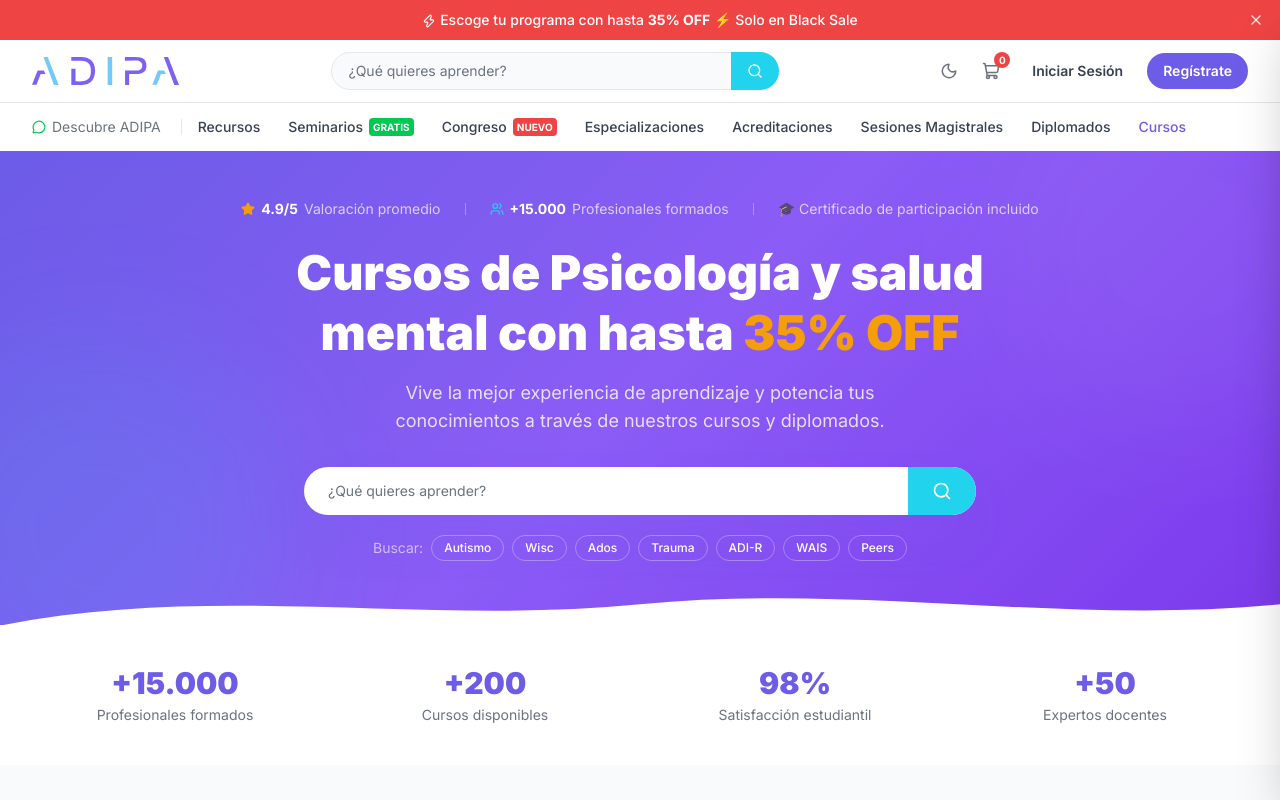
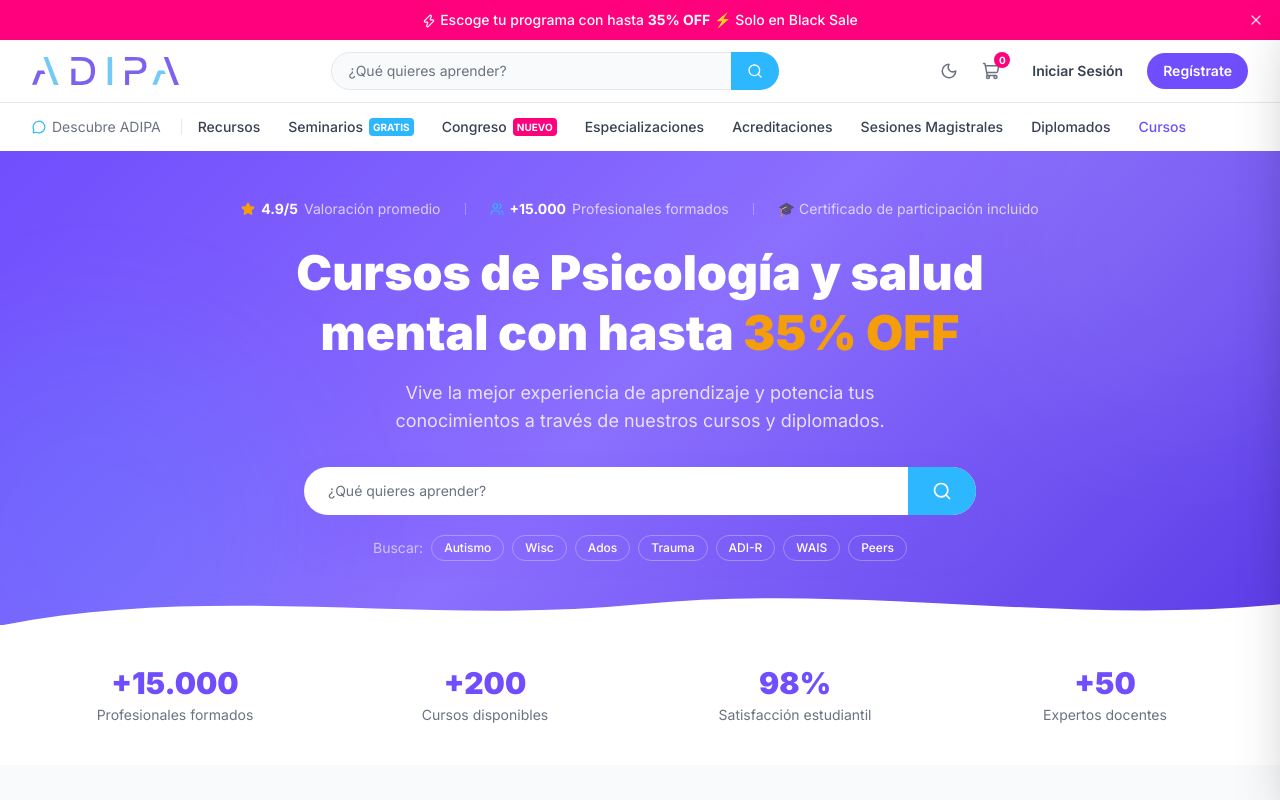
Before and after one commit to facundoluna76/version-a-adipa, a Next.js app: page / in a window 1280 px wide. Shown: the top 800 px of the page. Built offline with nearby package versions, Linux system fonts and the light colour scheme.

Commit message:
fix: change colors

```diff
--- a/app/globals.css
+++ b/app/globals.css
@@ -6,22 +6,22 @@
 /* ─── ADIPA Brand Design Tokens ─── */
 @theme {
   /* Primary */
-  --color-adipa-purple:      #6C5CE7;
-  --color-adipa-purple-600:  #5B4DD6;
-  --color-adipa-purple-700:  #4B3FBF;
-  --color-adipa-purple-800:  #3A30A8;
-  --color-adipa-purple-light: #8B7FEF;
+  --color-adipa-purple:      #704efd;
+  --color-adipa-purple-600:  #5C3DE8;
+  --color-adipa-purple-700:  #4B2CD3;
+  --color-adipa-purple-800:  #3A1CBE;
+  --color-adipa-purple-light: #9074FE;
   --color-adipa-purple-50:   #F0EEFF;
   --color-adipa-purple-100:  #E0DCFF;
 
   /* Accent Cyan */
-  --color-adipa-cyan:        #22D3EE;
-  --color-adipa-cyan-600:    #0EA5C9;
+  --color-adipa-cyan:        #2cb7ff;
+  --color-adipa-cyan-600:    #0095E6;
 
   /* Alert / Promo */
   --color-adipa-orange:      #F59E0B;
   --color-adipa-orange-600:  #D97706;
-  --color-adipa-red:         #EF4444;
+  --color-adipa-red:         #FF017C;
 
   /* Neutrals */
   --color-adipa-dark:        #0F0F1A;
@@ -84,13 +84,13 @@ body {
   background: var(--bg-secondary);
 }
 ::-webkit-scrollbar-thumb {
-  background: #6C5CE7;
+  background: #704efd;
   border-radius: 3px;
 }
 
 /* ─── ADIPA Logo gradient ─── */
 .logo-gradient {
-  background: linear-gradient(135deg, #22D3EE 0%, #6C5CE7 100%);
+  background: linear-gradient(135deg, #2cb7ff 0%, #704efd 100%);
   -webkit-background-clip: text;
   -webkit-text-fill-color: transparent;
   background-clip: text;
@@ -98,7 +98,7 @@ body {
 
 /* ─── Hero gradient background ─── */
 .hero-gradient {
-  background: linear-gradient(135deg, #6C5CE7 0%, #8B5CF6 50%, #7C3AED 100%);
+  background: linear-gradient(135deg, #704efd 0%, #8B6FFE 50%, #5C3DE8 100%);
 }
 
 /* ─── Card hover lift ─── */
@@ -107,12 +107,12 @@ body {
 }
 .card-hover:hover {
   transform: translateY(-4px);
-  box-shadow: 0 20px 40px rgba(108, 92, 231, 0.15);
+  box-shadow: 0 20px 40px rgba(112, 78, 253, 0.15);
 }
 
 /* ─── Gradient text utility ─── */
 .gradient-text {
-  background: linear-gradient(135deg, #6C5CE7 0%, #22D3EE 100%);
+  background: linear-gradient(135deg, #704efd 0%, #2cb7ff 100%);
   -webkit-background-clip: text;
   -webkit-text-fill-color: transparent;
   background-clip: text;
@@ -120,9 +120,9 @@ body {
 
 /* ─── Pill filter active state ─── */
 .filter-pill-active {
-  background-color: #6C5CE7;
+  background-color: #704efd;
   color: white;
-  box-shadow: 0 4px 12px rgba(108, 92, 231, 0.35);
+  box-shadow: 0 4px 12px rgba(112, 78, 253, 0.35);
 }
 
 /* ─── Number animation ─── */
@@ -139,7 +139,7 @@ body {
 
 /* ─── Focus ring ─── */
 :focus-visible {
-  outline: 2px solid #6C5CE7;
+  outline: 2px solid #704efd;
   outline-offset: 2px;
   border-radius: 4px;
 }
--- a/app/layout.tsx
+++ b/app/layout.tsx
@@ -75,7 +75,7 @@ export const viewport: Viewport = {
   width: 'device-width',
   initialScale: 1,
   themeColor: [
-    { media: '(prefers-color-scheme: light)', color: '#6C5CE7' },
+    { media: '(prefers-color-scheme: light)', color: '#704efd' },
     { media: '(prefers-color-scheme: dark)', color: '#0F0F1A' },
   ],
 };
--- a/app/page.tsx
+++ b/app/page.tsx
@@ -235,7 +235,7 @@ export default function Home() {
                       title: 'WhatsApp',
                       detail: '+56 9 1234 5678',
                       sub: 'Respuesta inmediata en horario laboral',
-                      color: 'text-green-500',
+                      color: 'text-adipa-cyan',
                     },
                     {
                       Icon: Mail,
@@ -277,7 +277,7 @@ export default function Home() {
                     'Información detallada de cada programa',
                   ].map((item) => (
                     <p key={item} className="flex items-center gap-2 text-sm text-adipa-gray-600 dark:text-white">
-                      <CheckCircle size={16} className="flex-shrink-0 text-green-500" aria-hidden="true" />
+                      <CheckCircle size={16} className="flex-shrink-0 text-adipa-cyan" aria-hidden="true" />
                       {item}
                     </p>
                   ))}
--- a/components/Contact/ContactForm.tsx
+++ b/components/Contact/ContactForm.tsx
@@ -121,8 +121,8 @@ export function ContactForm() {
         aria-live="polite"
         className="flex flex-col items-center justify-center rounded-2xl bg-white p-12 text-center shadow-sm dark:bg-adipa-gray-900/60"
       >
-        <div className="mb-4 flex h-16 w-16 items-center justify-center rounded-full bg-green-100 dark:bg-green-900/30">
-          <CheckCircle size={32} className="text-green-600" aria-hidden="true" />
+        <div className="mb-4 flex h-16 w-16 items-center justify-center rounded-full bg-adipa-purple-50 dark:bg-adipa-purple-800/30">
+          <CheckCircle size={32} className="text-adipa-purple" aria-hidden="true" />
         </div>
         <h3 className="mb-2 text-xl font-black text-adipa-dark dark:text-white">
           ¡Mensaje enviado!
--- a/components/Header/Header.tsx
+++ b/components/Header/Header.tsx
@@ -185,7 +185,7 @@ export function Header() {
                 href="#"
                 className="mr-4 flex items-center gap-1.5 text-sm text-adipa-gray-500 hover:text-adipa-purple"
               >
-                <MessageCircle size={14} className="text-green-500" />
+                <MessageCircle size={14} className="text-adipa-cyan" />
                 <span className="dark:text-white">Descubre ADIPA</span>
               </Link>
               </FadeIn>
@@ -208,7 +208,7 @@ export function Header() {
                     <span
                       className={clsx(
                         'rounded-sm px-1 py-0.5 text-[10px] font-bold text-white',
-                        item.badgeColor === 'green' ? 'bg-green-500' : 'bg-adipa-red',
+                        item.badgeColor === 'cyan' ? 'bg-adipa-cyan' : 'bg-adipa-red',
                       )}
                     >
                       {item.badge}
@@ -269,7 +269,7 @@ export function Header() {
                     <span
                       className={clsx(
                         'rounded-sm px-1.5 py-0.5 text-[10px] font-bold text-white',
-                        item.badgeColor === 'green' ? 'bg-green-500' : 'bg-adipa-red',
+                        item.badgeColor === 'cyan' ? 'bg-adipa-cyan' : 'bg-adipa-red',
                       )}
                     >
                       {item.badge}
--- a/data/courses.ts
+++ b/data/courses.ts
@@ -249,7 +249,7 @@ export const COURSES: Course[] = [
 
 export const NAV_ITEMS: NavItem[] = [
   { label: 'Recursos', href: '#' },
-  { label: 'Seminarios', href: '#', badge: 'GRATIS', badgeColor: 'green' },
+  { label: 'Seminarios', href: '#', badge: 'GRATIS', badgeColor: 'cyan' },
   { label: 'Congreso', href: '#', badge: 'NUEVO', badgeColor: 'red' },
   { label: 'Especializaciones', href: '#' },
   { label: 'Acreditaciones', href: '#' },
```
Also changed, not shown: 1 other file (tests, documents, lock files or other folders).
